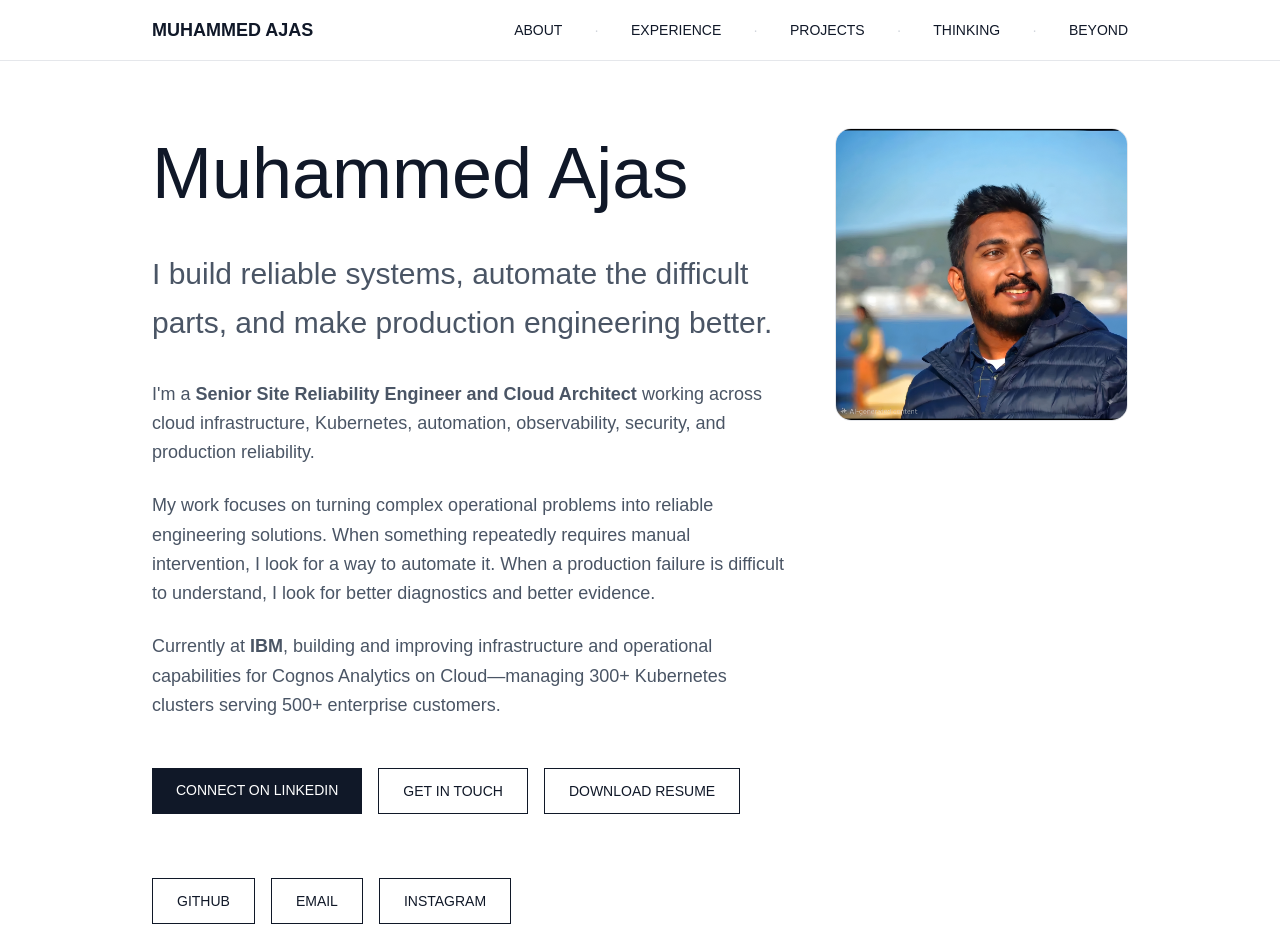
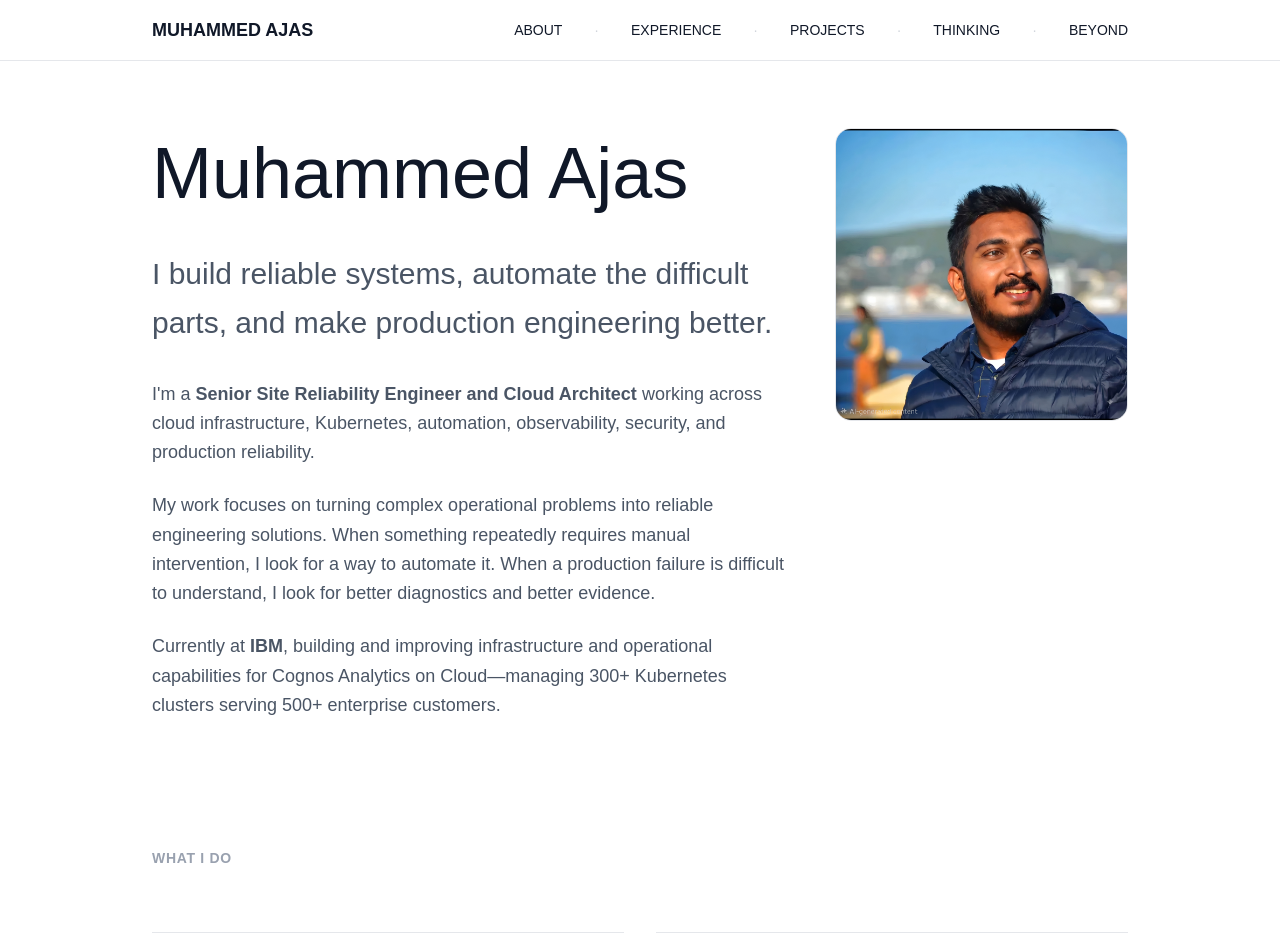
Before and after one commit to muhaaju/Muhammed_Ajas, a Next.js app: page / in a window 1280 px wide. Shown: the top 952 px of the page. Built offline with nearby package versions, Linux system fonts and the light colour scheme.

Commit message:
Remove duplicate social buttons from hero section

```diff
--- a/app/page.tsx
+++ b/app/page.tsx
@@ -146,56 +146,6 @@
                 />
               </div>
             </div>
-          </div>
-
-          <div className="flex flex-wrap gap-4 mb-16">
-            <a
-              href="https://www.linkedin.com/in/profileofajas"
-              target="_blank"
-              rel="noopener noreferrer"
-              className="px-6 py-3 bg-gray-900 text-white text-sm font-medium hover:bg-gray-800 transition-colors"
-            >
-              CONNECT ON LINKEDIN
-            </a>
-            <a
-              href="mailto:ajas.muhammed1@gmail.com"
-              className="px-6 py-3 border border-gray-900 text-gray-900 text-sm font-medium hover:bg-gray-50 transition-colors"
-            >
-              GET IN TOUCH
-            </a>
-            <a
-              href="/Muhammed_Ajas_Resume.pdf"
-              download
-              className="px-6 py-3 border border-gray-900 text-gray-900 text-sm font-medium hover:bg-gray-50 transition-colors"
-            >
-              DOWNLOAD RESUME
-            </a>
-          </div>
-
-          {/* Social Links */}
-          <div className="flex flex-wrap gap-4">
-            <a
-              href="https://github.com/muhaaju"
-              target="_blank"
-              rel="noopener noreferrer"
-              className="px-6 py-3 border border-gray-900 text-gray-900 text-sm font-medium hover:bg-gray-50 transition-colors"
-            >
-              GITHUB
-            </a>
-            <a
-              href="mailto:ajas.muhammed1@gmail.com"
-              className="px-6 py-3 border border-gray-900 text-gray-900 text-sm font-medium hover:bg-gray-50 transition-colors"
-            >
-              EMAIL
-            </a>
-            <a
-              href="https://www.instagram.com/muhammed_ajas"
-              target="_blank"
-              rel="noopener noreferrer"
-              className="px-6 py-3 border border-gray-900 text-gray-900 text-sm font-medium hover:bg-gray-50 transition-colors"
-            >
-              INSTAGRAM
-            </a>
           </div>
         </header>
 
```
